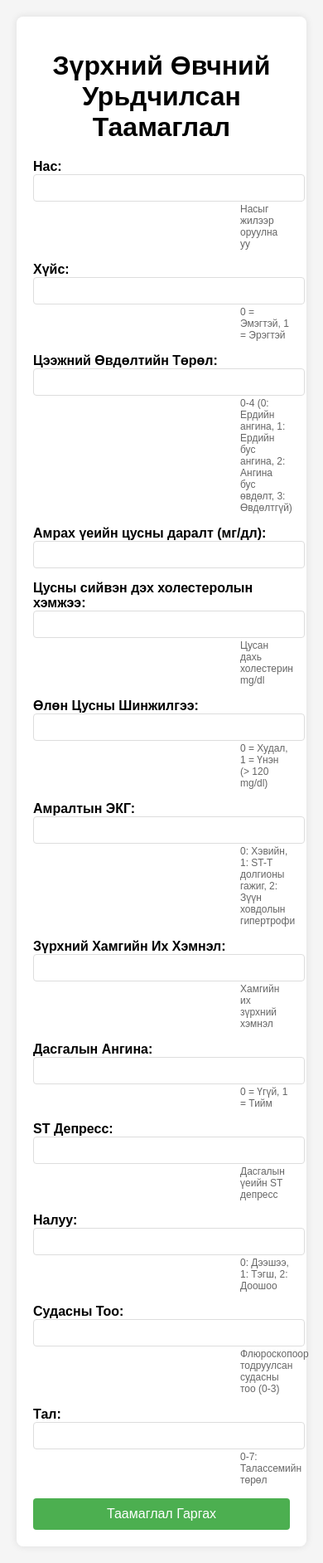
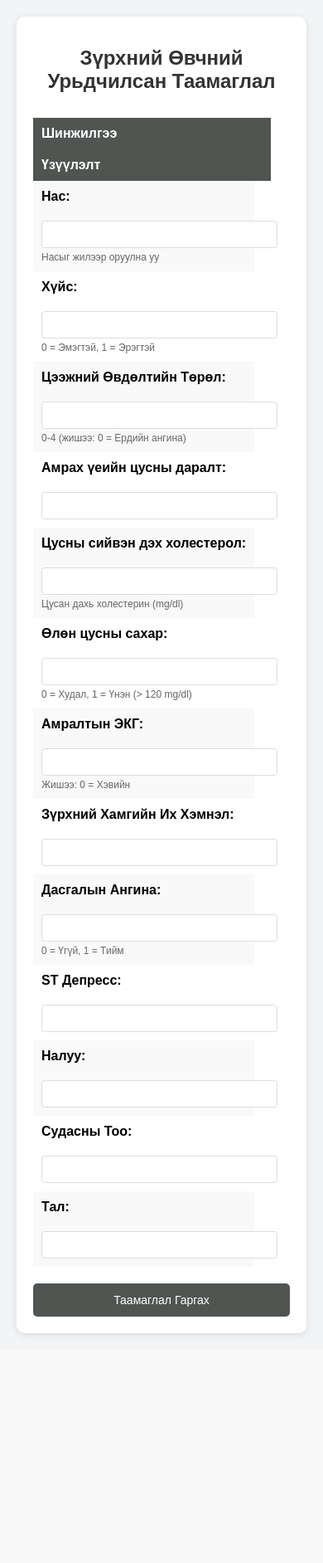
Before and after one commit to Sek-SFTWR/Heart-Disease-Predictor, a Flask app: page / in a window 390 px wide. Shown: the whole page at 83% size. After the commit the page ends 1612 px from the top, so only its background shows below. Run offline with Flask 3, Linux system fonts and the light colour scheme.

Commit message:
muba i love you bitch

```diff
--- a/app.py
+++ b/app.py
@@ -3,10 +3,8 @@ import pandas as pd
 import pickle
 from sklearn.preprocessing import StandardScaler
 
-# Initialize the Flask application
 app = Flask(__name__)
 
-# Load the trained model and scaler
 model_path = "./main/svm_model.pkl"
 scaler_path = "./main/scaler.pkl"
 model, scaler = None, None
@@ -30,7 +28,7 @@ def home():
 def predict():
     try:
         if request.method == 'POST':
-            # Extract input features from form data
+
             data = {
                 'age': float(request.form['age']),
                 'sex': float(request.form['sex']),
@@ -47,17 +45,16 @@ def predict():
                 'thal': float(request.form['thal']),
             }
 
-            # Convert data to DataFrame for prediction
             features_df = pd.DataFrame([data])
 
-            # Scale the input data
+
             scaled_features = scaler.transform(features_df)
 
-            # Make a prediction
+
             prediction = model.predict(scaled_features)[0]
             prediction_proba = model.predict_proba(scaled_features)[0]
 
-            # Map prediction to a human-readable message
+
             messages = {
                 0: "No heart disease detected",
                 1: "Stage 1 heart disease detected",
@@ -67,7 +64,7 @@ def predict():
             }
             prediction_message = messages.get(prediction, "Unknown prediction")
 
-            # Prepare response data
+
             response = {
                 'prediction': prediction,
                 'prediction_probability': f"{max(prediction_proba) * 100:.2f}%",
@@ -81,4 +78,4 @@ def predict():
         return render_template('error.html', error=str(e))
 
 if __name__ == '__main__':
-    app.run(debug=True, host='0.0.0.0', port=5000)  # Run on a public IP address and a non-default port for security
+    app.run(debug=True, host='0.0.0.0', port=5000)
--- a/templates/index.html
+++ b/templates/index.html
@@ -7,60 +7,82 @@
     <style>
       body {
         font-family: Arial, sans-serif;
-        max-width: 800px;
+        max-width: 900px;
         margin: 0 auto;
         padding: 20px;
-        background-color: #f5f5f5;
+        background-color: #f3f4f6;
       }
       .container {
         background-color: white;
         padding: 20px;
-        border-radius: 8px;
-        box-shadow: 0 0 10px rgba(0, 0, 0, 0.1);
+        border-radius: 10px;
+        box-shadow: 0 2px 10px rgba(0, 0, 0, 0.1);
       }
       h1 {
         text-align: center;
-        margin-bottom: 20px;
+        margin-bottom: 30px;
+        font-size: 24px;
+        color: #333;
       }
-      .form-group {
-        margin-bottom: 15px;
+      table {
+        width: 100%;
+        border-collapse: collapse;
+      }
+      th,
+      td {
+        padding: 12px 15px;
+        text-align: left;
+      }
+      th {
+        background-color: #515552;
+        color: white;
+        font-weight: bold;
+      }
+      tr:nth-child(even) {
+        background-color: #f9f9f9;
       }
       label {
-        display: inline-block;
-        width: 250px;
         font-weight: bold;
       }
       input {
+        width: 100%;
         padding: 8px;
-        width: calc(100% - 20px);
         border: 1px solid #ddd;
         border-radius: 4px;
       }
+      .help-text {
+        font-size: 12px;
+        color: #666;
+        margin-top: 4px;
+      }
       button {
-        padding: 10px 20px;
-        background-color: #4caf50;
+        width: 100%;
+        padding: 12px;
+        margin-top: 20px;
+        background-color: #515552;
         color: white;
         border: none;
-        border-radius: 4px;
+        border-radius: 5px;
+        font-size: 16px;
         cursor: pointer;
-        font-size: 16px;
-        width: 100%;
       }
       button:hover {
         background-color: #45a049;
       }
-      .help-text {
-        font-size: 12px;
-        color: #666;
-        margin-left: 250px;
-        margin-top: 2px;
+      @media (max-width: 600px) {
+        table,
+        th,
+        td {
+          display: block;
+          width: 100%;
         }
-      @media (max-width: 600px) {
-        label {
-          width: auto;
+        th,
+        td {
+          text-align: left;
+          padding: 10px;
         }
-        input {
-          width: 100%;
+        button {
+          font-size: 14px;
         }
       }
     </style>
@@ -69,26 +91,49 @@
     <div class="container">
       <h1>Зүрхний Өвчний Урьдчилсан Таамаглал</h1>
       <form action="{{ url_for('predict') }}" method="post">
-        <div class="form-group">
-          <label for="age">Нас:</label>
-          <input type="number" id="age" name="age" required min="1" max="120" />
+        <table>
+          <tr>
+            <th>Шинжилгээ</th>
+            <th>Үзүүлэлт</th>
+          </tr>
+          <tr>
+            <td><label for="age">Нас:</label></td>
+            <td>
+              <input
+                type="number"
+                id="age"
+                name="age"
+                required
+                min="1"
+                max="120"
+              />
               <div class="help-text">Насыг жилээр оруулна уу</div>
-        </div>
-        <div class="form-group">
-          <label for="sex">Хүйс:</label>
-          <input type="number" id="sex" name="sex" min="0" max="1" required />
+            </td>
+          </tr>
+          <tr>
+            <td><label for="sex">Хүйс:</label></td>
+            <td>
+              <input
+                type="number"
+                id="sex"
+                name="sex"
+                min="0"
+                max="1"
+                required
+              />
               <div class="help-text">0 = Эмэгтэй, 1 = Эрэгтэй</div>
-        </div>
-        <div class="form-group">
-          <label for="cp">Цээжний Өвдөлтийн Төрөл:</label>
+            </td>
+          </tr>
+          <tr>
+            <td><label for="cp">Цээжний Өвдөлтийн Төрөл:</label></td>
+            <td>
               <input type="number" id="cp" name="cp" min="0" max="4" required />
-          <div class="help-text">
-            0-4 (0: Ердийн ангина, 1: Ердийн бус ангина, 2: Ангина бус өвдөлт,
-            3: Өвдөлтгүй)
-          </div>
-        </div>
-        <div class="form-group">
-          <label for="trestbps">Амрах үеийн цусны даралт (мг/дл):</label>
+              <div class="help-text">0-4 (жишээ: 0 = Ердийн ангина)</div>
+            </td>
+          </tr>
+          <tr>
+            <td><label for="trestbps">Амрах үеийн цусны даралт:</label></td>
+            <td>
               <input
                 type="number"
                 id="trestbps"
@@ -97,9 +142,11 @@
                 min="50"
                 max="300"
               />
-        </div>
-        <div class="form-group">
-          <label for="chol">Цусны сийвэн дэх холестеролын хэмжээ:</label>
+            </td>
+          </tr>
+          <tr>
+            <td><label for="chol">Цусны сийвэн дэх холестерол:</label></td>
+            <td>
               <input
                 type="number"
                 id="chol"
@@ -108,15 +155,26 @@
                 min="100"
                 max="600"
               />
-          <div class="help-text">Цусан дахь холестерин mg/dl</div>
-        </div>
-        <div class="form-group">
-          <label for="fbs">Өлөн Цусны Шинжилгээ:</label>
-          <input type="number" id="fbs" name="fbs" min="0" max="1" required />
+              <div class="help-text">Цусан дахь холестерин (mg/dl)</div>
+            </td>
+          </tr>
+          <tr>
+            <td><label for="fbs">Өлөн цусны сахар:</label></td>
+            <td>
+              <input
+                type="number"
+                id="fbs"
+                name="fbs"
+                min="0"
+                max="1"
+                required
+              />
               <div class="help-text">0 = Худал, 1 = Үнэн (> 120 mg/dl)</div>
-        </div>
-        <div class="form-group">
-          <label for="restecg">Амралтын ЭКГ:</label>
+            </td>
+          </tr>
+          <tr>
+            <td><label for="restecg">Амралтын ЭКГ:</label></td>
+            <td>
               <input
                 type="number"
                 id="restecg"
@@ -125,12 +183,12 @@
                 max="2"
                 required
               />
-          <div class="help-text">
-            0: Хэвийн, 1: ST-T долгионы гажиг, 2: Зүүн ховдолын гипертрофи
-          </div>
-        </div>
-        <div class="form-group">
-          <label for="thalach">Зүрхний Хамгийн Их Хэмнэл:</label>
+              <div class="help-text">Жишээ: 0 = Хэвийн</div>
+            </td>
+          </tr>
+          <tr>
+            <td><label for="thalach">Зүрхний Хамгийн Их Хэмнэл:</label></td>
+            <td>
               <input
                 type="number"
                 id="thalach"
@@ -139,10 +197,11 @@
                 min="50"
                 max="250"
               />
-          <div class="help-text">Хамгийн их зүрхний хэмнэл</div>
-        </div>
-        <div class="form-group">
-          <label for="exang">Дасгалын Ангина:</label>
+            </td>
+          </tr>
+          <tr>
+            <td><label for="exang">Дасгалын Ангина:</label></td>
+            <td>
               <input
                 type="number"
                 id="exang"
@@ -152,9 +211,11 @@
                 required
               />
               <div class="help-text">0 = Үгүй, 1 = Тийм</div>
-        </div>
-        <div class="form-group">
-          <label for="oldpeak">ST Депресс:</label>
+            </td>
+          </tr>
+          <tr>
+            <td><label for="oldpeak">ST Депресс:</label></td>
+            <td>
               <input
                 type="number"
                 id="oldpeak"
@@ -164,10 +225,11 @@
                 min="0"
                 max="10"
               />
-          <div class="help-text">Дасгалын үеийн ST депресс</div>
-        </div>
-        <div class="form-group">
-          <label for="slope">Налуу:</label>
+            </td>
+          </tr>
+          <tr>
+            <td><label for="slope">Налуу:</label></td>
+            <td>
               <input
                 type="number"
                 id="slope"
@@ -176,18 +238,28 @@
                 max="2"
                 required
               />
-          <div class="help-text">0: Дээшээ, 1: Тэгш, 2: Доошоо</div>
-        </div>
-        <div class="form-group">
-          <label for="ca">Судасны Тоо:</label>
+            </td>
+          </tr>
+          <tr>
+            <td><label for="ca">Судасны Тоо:</label></td>
+            <td>
               <input type="number" id="ca" name="ca" min="0" max="3" required />
-          <div class="help-text">Флюроскопоор тодруулсан судасны тоо (0-3)</div>
-        </div>
-        <div class="form-group">
-          <label for="thal">Тал:</label>
-          <input type="number" id="thal" name="thal" min="0" max="7" required />
-          <div class="help-text">0-7: Талассемийн төрөл</div>
-        </div>
+            </td>
+          </tr>
+          <tr>
+            <td><label for="thal">Тал:</label></td>
+            <td>
+              <input
+                type="number"
+                id="thal"
+                name="thal"
+                min="0"
+                max="7"
+                required
+              />
+            </td>
+          </tr>
+        </table>
         <button type="submit">Таамаглал Гаргах</button>
       </form>
     </div>
--- a/templates/result.html
+++ b/templates/result.html
@@ -14,7 +14,7 @@
         position: relative;
       }
       header {
-        background-color: #4caf50;
+        background-color: #515552;
         color: white;
         text-align: center;
         padding: 20px 0;
@@ -27,7 +27,7 @@
         position: absolute;
         top: 20px;
         right: 20px;
-        background-color: #4caf50;
+        background-color: #515552;
         color: white;
         border: none;
         padding: 10px 20px;
@@ -50,7 +50,7 @@
         box-shadow: 0 4px 8px rgba(0, 0, 0, 0.1);
       }
       .message {
-        color: green;
+        color: #515552;
         font-size: 20px;
         font-weight: bold;
       }
```
Also changed, not shown: templates/error.html (+163 -31 lines), 11 other files. Lines whose indentation alone changed are shown as unchanged.
